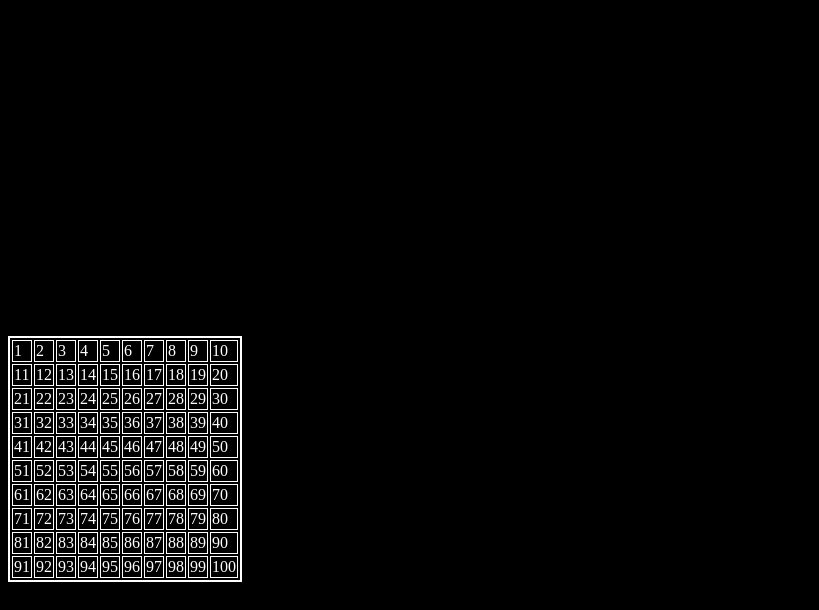
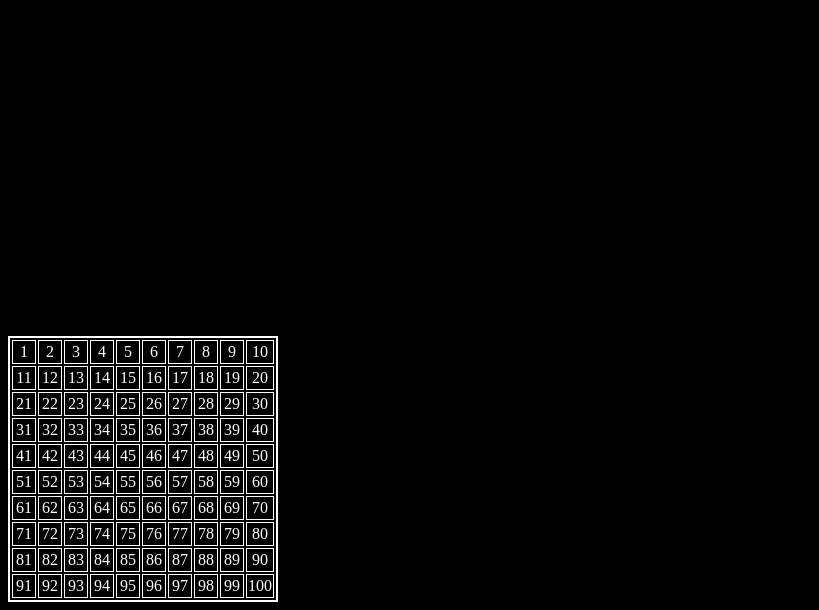
Before and after one commit to ssunrayys/homework, a website: page index.html in a window 1280 px wide. Shown: the part 441-1051 px from the top of the page, without its empty margins (0-819 px from the left). Drawn offline with Linux system fonts and the light colour scheme.

Commit message:
add code

```diff
--- a/styles/style.css
+++ b/styles/style.css
@@ -16,6 +16,7 @@ h1 {
 }
 
 td {
-    width: 10px;
-    height: 10px;
+    width: 20px;
+    height: 20px;
+    text-align: center;
 }
```
